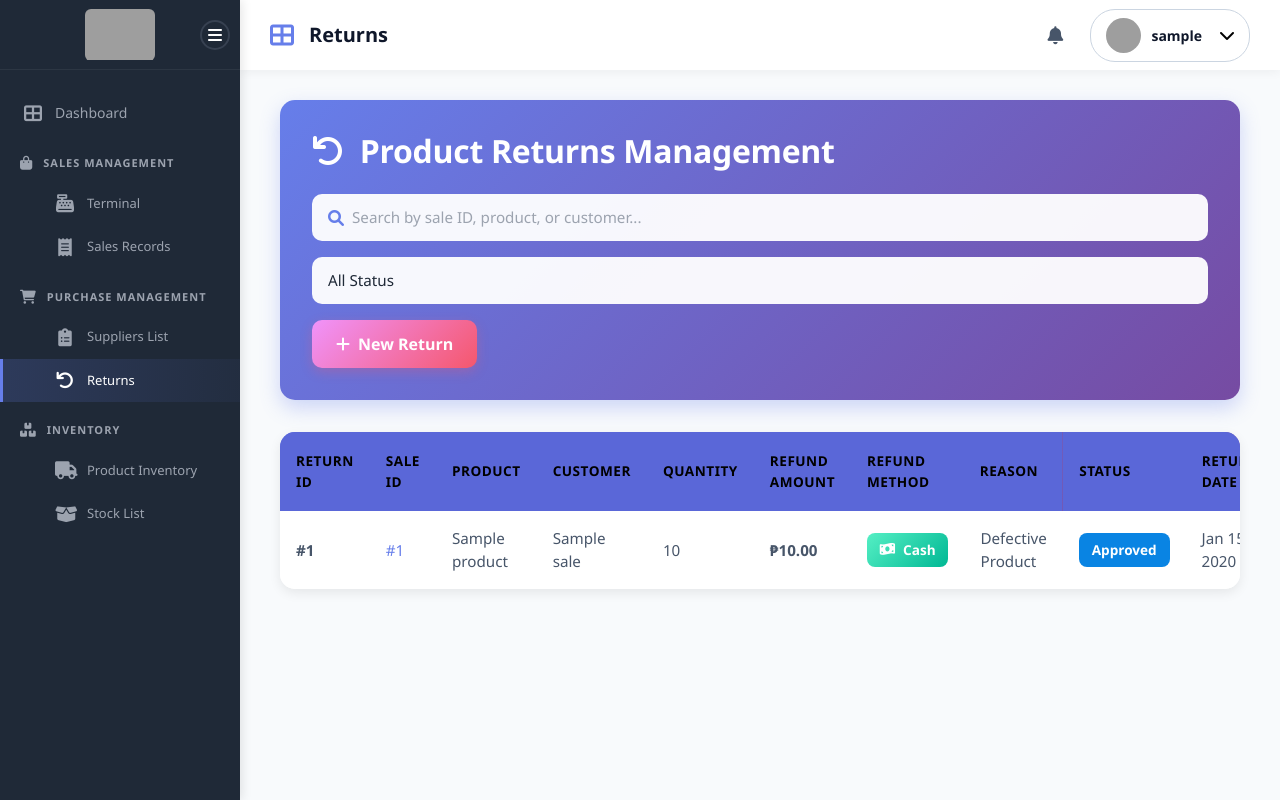
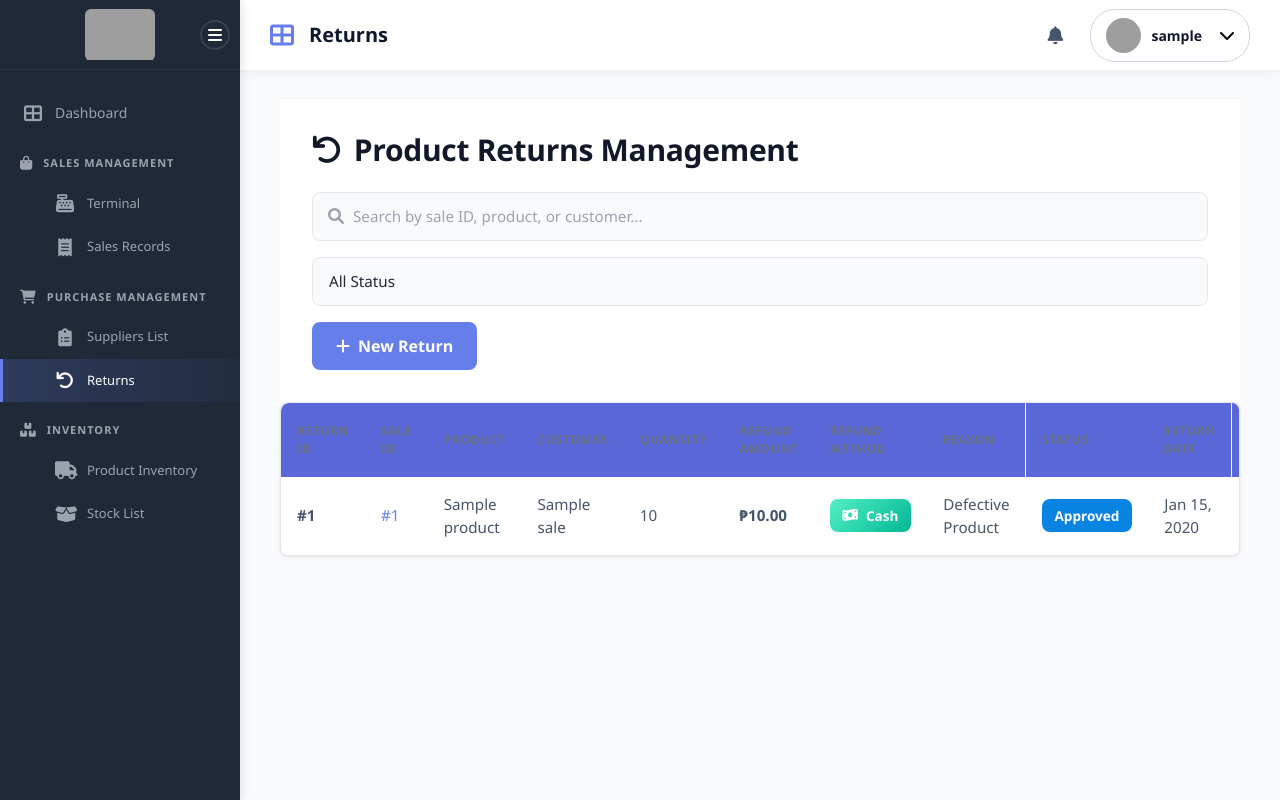
Before and after one commit to feitansy/multibliz-pos-system, a Django app: page /sales/return/ in a window 1280 px wide. Run offline with Django 5.2, Linux system fonts and the light colour scheme; a user stored in the database is signed in; tables that the repository leaves empty hold one stand-in row (values such as "Sample post"); parts of the project's set-up code (start-up, migrations or seed data) failed here and were passed over; grey boxes are pictures that could not be loaded.

Commit message:
UI: Standardize all card headers across application - Consistent layout, improved spacing, and removed gradient backgrounds for professional appearance

```diff
--- a/templates/audit/audit_trail.html
+++ b/templates/audit/audit_trail.html
@@ -71,13 +71,13 @@
         </div>
 
         <!-- Activity Table -->
-        <div style="background: white; border-radius: 12px; box-shadow: 0 2px 10px rgba(0, 0, 0, 0.05); border: 1px solid #e5e7eb; overflow: hidden;">
+        <div style="background: white; border-radius: 8px; box-shadow: 0 1px 3px rgba(0, 0, 0, 0.1); border: 1px solid #e5e7eb; overflow: hidden;">
             <!-- Header -->
-            <div style="background: linear-gradient(135deg, #667eea 0%, #764ba2 100%); padding: 20px 24px; color: white;">
+            <div style="background: white; padding: 20px 24px; border-bottom: 2px solid #e5e7eb; color: #111827;">
                 <div style="display: flex; justify-content: space-between; align-items: center; flex-wrap: wrap; gap: 12px;">
                     <div>
                         <h2 style="font-size: 18px; font-weight: 700; margin: 0 0 4px 0;">Activity Log</h2>
-                        <p style="color: rgba(255, 255, 255, 0.9); margin: 0; font-size: 13px;">Total entries: <strong>{{ total_logs }}</strong></p>
+                        <p style="color: #6b7280; margin: 0; font-size: 13px;">Total entries: <strong>{{ total_logs }}</strong></p>
                     </div>
                 </div>
             </div>
--- a/templates/sales/return_list.html
+++ b/templates/sales/return_list.html
@@ -5,22 +5,23 @@
 
 {% block content %}
 <style>
+    /* Return Headers */
     .returns-header {
-        background: linear-gradient(135deg, #667eea 0%, #764ba2 100%);
+        background: white;
         padding: 2rem;
-        border-radius: 15px;
-        margin-bottom: 2rem;
-        box-shadow: 0 8px 20px rgba(102, 126, 234, 0.3);
+        border-radius: 0;
+        margin-bottom: 0;
+        box-shadow: none;
     }
 
     .returns-header h2 {
-        color: white;
+        color: #111827;
         margin: 0;
         font-weight: 700;
-        font-size: 2rem;
+        font-size: 1.875rem;
         display: flex;
         align-items: center;
-        gap: 1rem;
+        gap: 0.75rem;
     }
 
     .header-actions {
@@ -28,6 +29,7 @@
         gap: 1rem;
         flex-wrap: wrap;
         margin-top: 1.5rem;
+        align-items: center;
     }
 
     .search-box {
@@ -39,9 +41,9 @@
     .search-box input {
         width: 100%;
         padding: 0.75rem 1rem 0.75rem 2.5rem;
-        border: none;
-        border-radius: 10px;
-        background: rgba(255, 255, 255, 0.95);
+        border: 1px solid #e5e7eb;
+        border-radius: 8px;
+        background: #f9fafb;
         font-size: 0.95rem;
         transition: all 0.3s;
     }
@@ -49,7 +51,8 @@
     .search-box input:focus {
         outline: none;
         background: white;
-        box-shadow: 0 4px 12px rgba(0, 0, 0, 0.1);
+        border-color: #667eea;
+        box-shadow: 0 0 0 3px rgba(102, 126, 234, 0.1);
     }
 
     .search-box i {
@@ -57,14 +60,14 @@
         left: 1rem;
         top: 50%;
         transform: translateY(-50%);
-        color: #667eea;
+        color: #9ca3af;
     }
 
     .filter-select {
         padding: 0.75rem 1rem;
-        border: none;
-        border-radius: 10px;
-        background: rgba(255, 255, 255, 0.95);
+        border: 1px solid #e5e7eb;
+        border-radius: 8px;
+        background: #f9fafb;
         font-size: 0.95rem;
         min-width: 150px;
         cursor: pointer;
@@ -74,35 +77,38 @@
     .filter-select:focus {
         outline: none;
         background: white;
-        box-shadow: 0 4px 12px rgba(0, 0, 0, 0.1);
+        border-color: #667eea;
+        box-shadow: 0 0 0 3px rgba(102, 126, 234, 0.1);
     }
 
     .btn-create {
-        background: linear-gradient(135deg, #f093fb 0%, #f5576c 100%);
+        background: #667eea;
         color: white;
         padding: 0.75rem 1.5rem;
         border: none;
-        border-radius: 10px;
+        border-radius: 8px;
         font-weight: 600;
-        display: flex;
+        display: inline-flex;
         align-items: center;
         gap: 0.5rem;
         transition: all 0.3s;
-        box-shadow: 0 4px 12px rgba(245, 87, 108, 0.3);
         text-decoration: none;
+        cursor: pointer;
     }
 
     .btn-create:hover {
+        background: #5a67d8;
+        color: white;
         transform: translateY(-2px);
-        box-shadow: 0 6px 16px rgba(245, 87, 108, 0.4);
-        color: white;
+        box-shadow: 0 4px 12px rgba(102, 126, 234, 0.3);
     }
 
     .returns-table {
         background: white;
-        border-radius: 15px;
+        border-radius: 8px;
         overflow: hidden;
-        box-shadow: 0 4px 12px rgba(0, 0, 0, 0.08);
+        box-shadow: 0 1px 3px rgba(0, 0, 0, 0.1);
+        border: 1px solid #e5e7eb;
     }
 
     .returns-table table {
@@ -111,17 +117,18 @@
     }
 
     .returns-table thead {
-        background: linear-gradient(135deg, #667eea 0%, #764ba2 100%);
+        background: #f9fafb;
+        border-bottom: 2px solid #e5e7eb;
     }
 
     .returns-table thead th {
-        color: black;
-        font-weight: 600;
+        color: #6b7280;
+        font-weight: 700;
         padding: 1.2rem 1rem;
         border: none;
         text-transform: uppercase;
-        font-size: 0.85rem;
-        letter-spacing: 0.5px;
+        font-size: 0.75rem;
+        letter-spacing: 0.05em;
     }
 
     .returns-table tbody tr {
@@ -130,9 +137,7 @@
     }
 
     .returns-table tbody tr:hover {
-        background: linear-gradient(to right, rgba(102, 126, 234, 0.05), rgba(118, 75, 162, 0.05));
-        transform: scale(1.01);
-        box-shadow: 0 2px 8px rgba(0, 0, 0, 0.05);
+        background: rgba(102, 126, 234, 0.05);
     }
 
     .returns-table tbody td {
@@ -241,8 +246,9 @@
     }
 
     .pagination .page-item.active .page-link {
-        background: linear-gradient(135deg, #667eea 0%, #764ba2 100%);
-        border: none;
+        background: #667eea;
+        border-color: #667eea;
+        color: white;
     }
 </style>
 
```
Also changed, not shown: templates/forecasting/forecast_list.html (+10 -10 lines), templates/inventory/stock_list.html (+9 -4 lines), templates/inventory/supplier_list.html (+17 -16 lines), templates/sales/product_list.html (+9 -4 lines).
